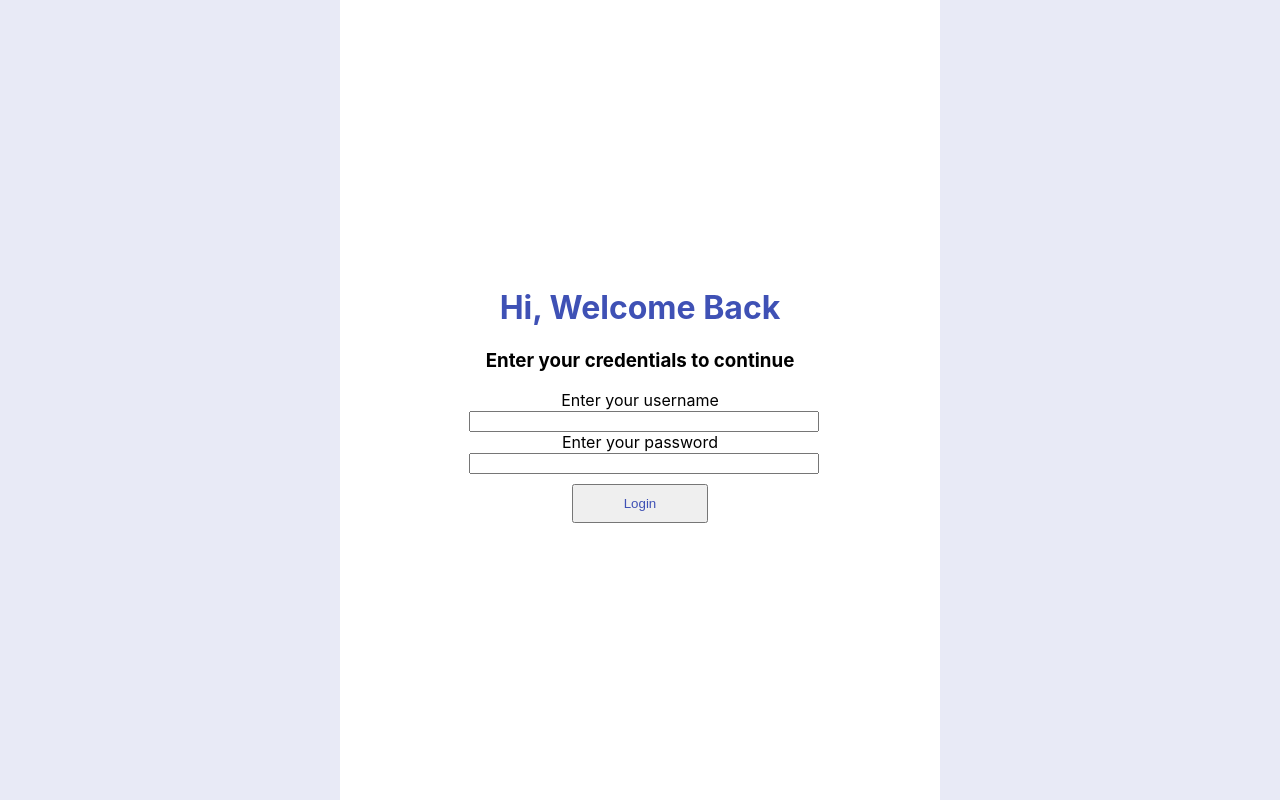
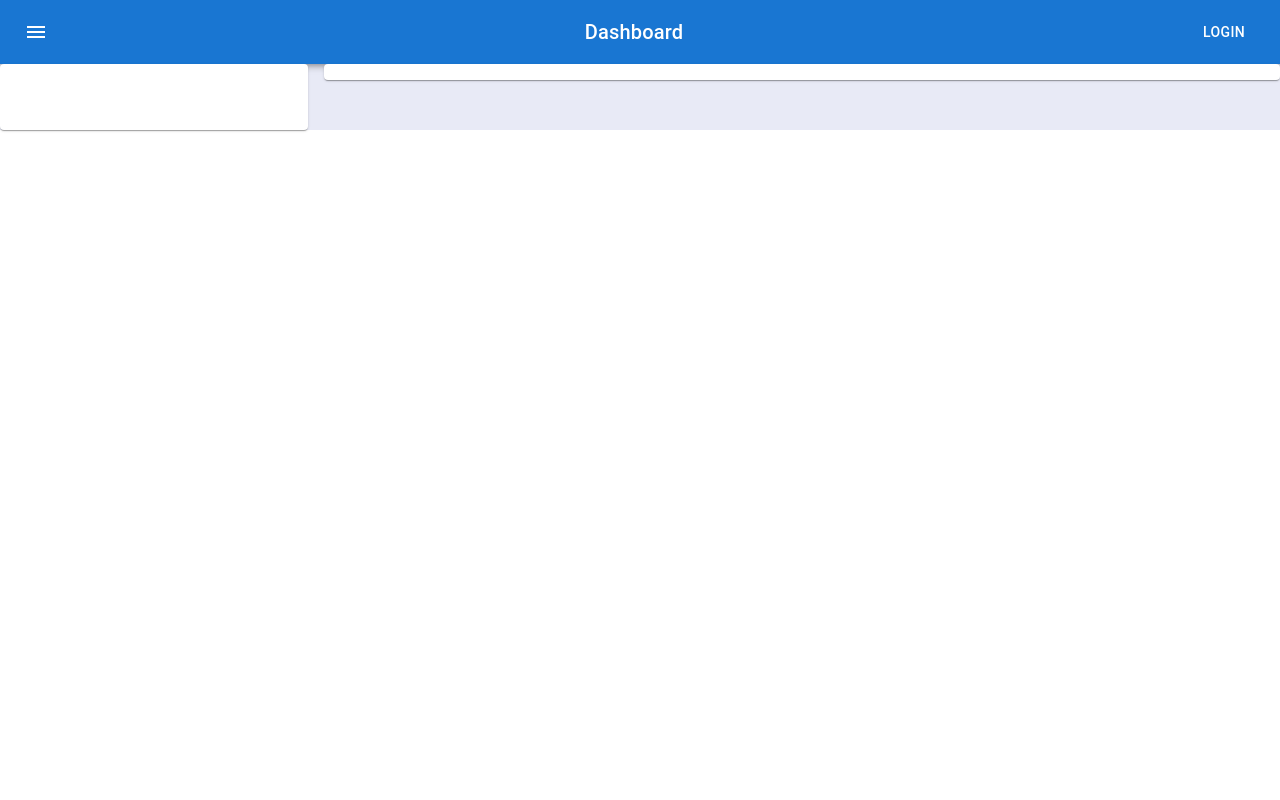
Before and after one commit to prashanthsoftsuave/react-test, a React (Create React App) app: page / in a window 1280 px wide. Built offline with nearby package versions, Linux system fonts and the light colour scheme.

Commit message:
homepage changes

```diff
--- a/src/App.js
+++ b/src/App.js
@@ -1,11 +1,16 @@
-import logo from './logo.svg';
-import './App.css';
-import Login from './Login'
+import logo from "./logo.svg";
+import "./App.css";
+import Login from "./Login";
+import Dashboard from "./Dashboard";
+import { Route, Routes } from "react-router-dom"
 
 function App() {
   return (
     <div className="App">
-        <Login />
+      <Routes>
+        <Route path="/" element={<Dashboard />} />
+        <Route path="/login" element={<Login />} />
+      </Routes>
     </div>
   );
 }
--- /dev/null
+++ b/src/Dashboard/index.js
@@ -0,0 +1,64 @@
+import * as React from "react";
+import AppBar from "@mui/material/AppBar";
+import Box from "@mui/material/Box";
+import Toolbar from "@mui/material/Toolbar";
+import Typography from "@mui/material/Typography";
+import Button from "@mui/material/Button";
+import IconButton from "@mui/material/IconButton";
+import MenuIcon from "@mui/icons-material/Menu";
+import AppMenu from "../Menubar";
+import Grid from "@mui/material/Grid";
+import Paper from "@mui/material/Paper";
+import { styled } from "@mui/material/styles";
+import { Route, Routes } from "react-router-dom";
+import Default from "../pages/Default";
+import Analytics from "../pages/Analytics";
+
+const Item = styled(Paper)(({ theme }) => ({
+  backgroundColor: theme.palette.mode === "dark" ? "#1A2027" : "#fff",
+  ...theme.typography.body2,
+  padding: theme.spacing(1),
+  textAlign: "center",
+  color: theme.palette.text.secondary,
+}));
+
+function Dashboard() {
+  return (
+    <div>
+      {" "}
+      <Box sx={{ flexGrow: 1 }}>
+        <AppBar position="static">
+          <Toolbar>
+            <IconButton
+              size="large"
+              edge="start"
+              color="inherit"
+              aria-label="menu"
+              sx={{ mr: 2 }}
+            >
+              <MenuIcon />
+            </IconButton>
+            <Typography variant="h6" component="div" sx={{ flexGrow: 1 }}>
+              Dashboard
+            </Typography>
+            <Button color="inherit">Login</Button>
+          </Toolbar>
+        </AppBar>
+        <Grid container spacing={2}>
+          <Grid item xs={3}>
+            <Item>
+              <AppMenu />
+            </Item>
+          </Grid>
+          <Grid item xs={9}>
+            <Item>
+
+            </Item>
+          </Grid>
+        </Grid>
+      </Box>
+    </div>
+  );
+}
+
+export default Dashboard;
--- /dev/null
+++ b/src/Menubar/index.js
@@ -0,0 +1,16 @@
+import React from "react";
+import Box from "@mui/material/Box";
+
+const AppMenu = () => {
+  return (
+    <div style={{background:'fff'}}>
+         <div style={{margin:'50px  0px'}}>
+          <Box>
+
+          </Box>
+         </div>
+    </div>
+  );
+};
+
+export default AppMenu;
--- a/src/index.js
+++ b/src/index.js
@@ -1,13 +1,16 @@
-import React from 'react';
-import ReactDOM from 'react-dom/client';
-import './index.css';
-import App from './App';
-import reportWebVitals from './reportWebVitals';
+import React from "react";
+import ReactDOM from "react-dom/client";
+import "./index.css";
+import App from "./App";
+import reportWebVitals from "./reportWebVitals";
+import { BrowserRouter } from "react-router-dom";
 
-const root = ReactDOM.createRoot(document.getElementById('root'));
+const root = ReactDOM.createRoot(document.getElementById("root"));
 root.render(
   <React.StrictMode>
-    <App />
+    <BrowserRouter>
+      <App />
+    </BrowserRouter>
   </React.StrictMode>
 );
 
--- /dev/null
+++ b/src/pages/Analytics/index.js
@@ -0,0 +1,9 @@
+import React from 'react'
+
+const Analytics = () => {
+  return (
+    <div>Analytics</div>
+  )
+}
+
+export default Analytics
--- /dev/null
+++ b/src/pages/Default/index.js
@@ -0,0 +1,9 @@
+import React from 'react'
+
+const Default = () => {
+  return (
+    <div>Default</div>
+  )
+}
+
+export default Default
```
Also changed, not shown: package.json (+7 -0 lines), 1 other file (tests, documents, lock files or other folders).
